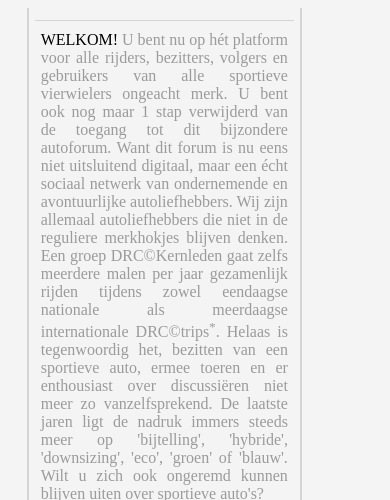
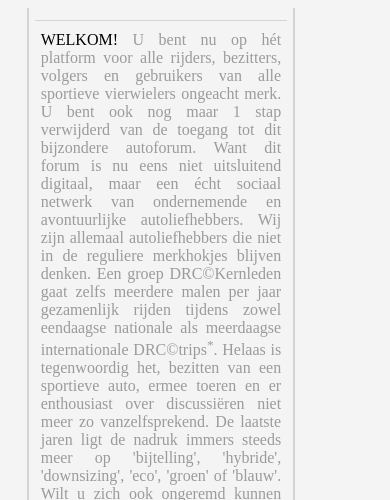
Before and after one commit to SiWoC/drc-website, a plain HTML site: page homepage/welkom.htm in a window 390 px wide. Shown: the top 500 px of the page. Drawn offline with Linux system fonts and the light colour scheme.

Commit message:
Breedte van centercolumn (met leftcolumn) aangepast naar 75% zodat de leftcolumn ook geladen wordt op mobile devices

```diff
--- a/homepage/css/drc.css
+++ b/homepage/css/drc.css
@@ -26,7 +26,7 @@ a {
 	text-align: left;
 }
 .centercolumn {
-	width: 77%;
+	width: 75%;
 	border-left: 2px solid #D4D4D4;
 	border-right: 2px solid #D4D4D4;
 	float: left;
```
